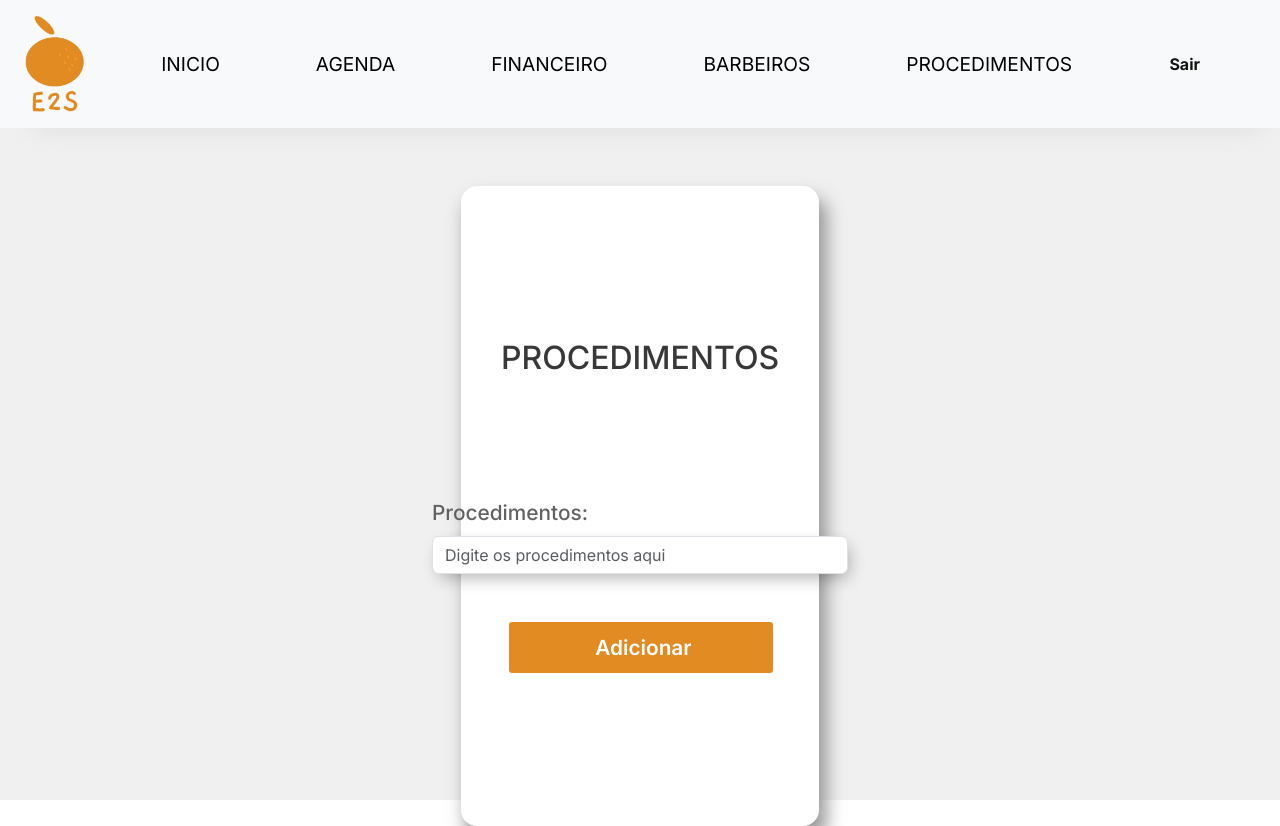
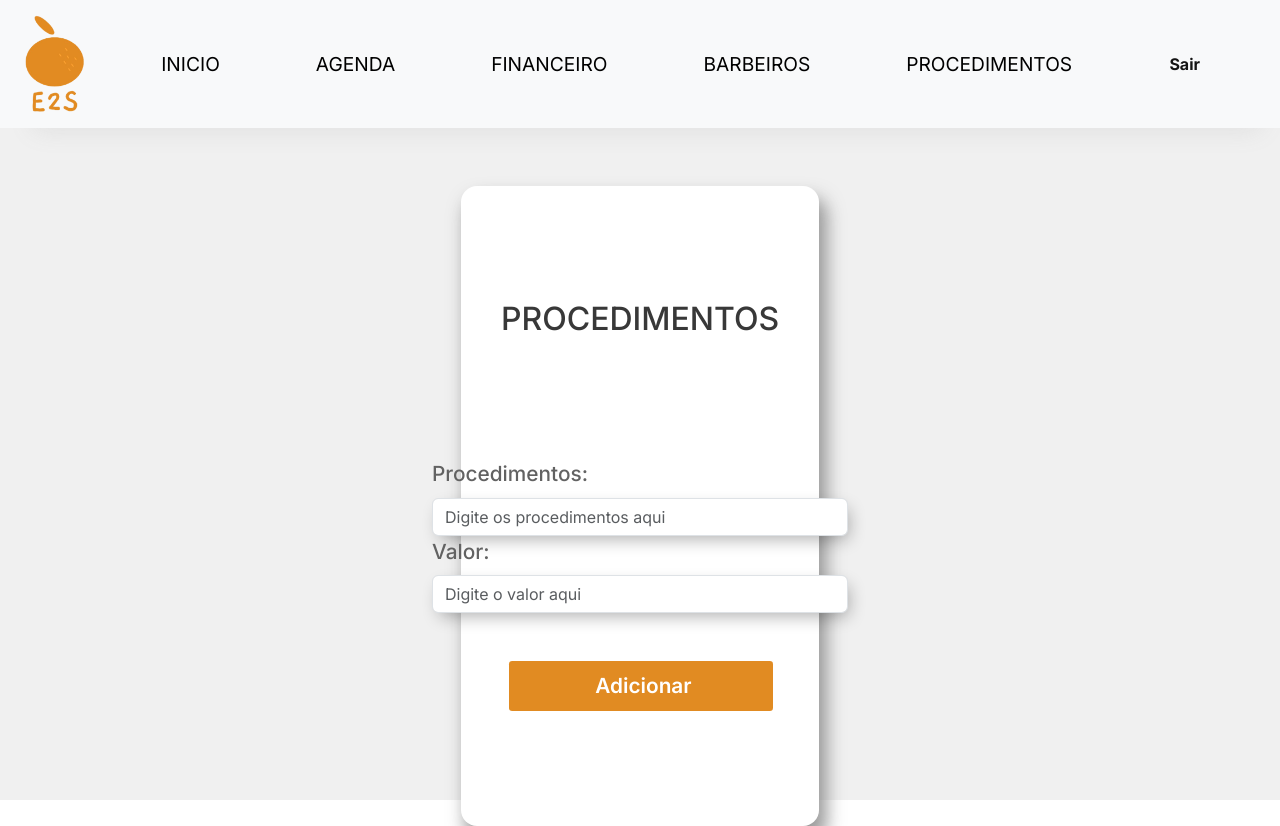
Before and after one commit to DevSamuelMuniz/barbearia, a React (Create React App) app: page /procedimentos in a window 1280 px wide. Built offline with nearby package versions, Linux system fonts and the light colour scheme; sample sign-in values are in the browser's storage.

Commit message:
ProcedimentosComValorEAprecendoNaTela

```diff
--- a/src/components/CardPc/CardPc.jsx
+++ b/src/components/CardPc/CardPc.jsx
@@ -66,6 +66,7 @@ function CardPc() {
                     nome={selectedAgendamento.nomeCliente}
                     barbeiro={selectedAgendamento.nomeBarbeiro}
                     hora={selectedAgendamento.horarioMarcado}
+                    procedimentos={selectedAgendamento.procedimentos}
                     closeModal={closeModal}
                 />
             )}
--- a/src/components/Modal/Modal.jsx
+++ b/src/components/Modal/Modal.jsx
@@ -5,18 +5,17 @@ import "./Modal.css";
 function Modal({ nome, barbeiro, hora, closeModal }) {
     const [procedimentos, setProcedimentos] = useState([]);
 
+
     useEffect(() => {
-        fetchProcedimentos();
+        axios.get('http://localhost:5000/api/procedimentos-get')
+            .then(response => {
+                setProcedimentos(response.data);
+            })
+            .catch(error => {
+                console.error("Erro ao buscar procedimentos:", error);
+            });
     }, []);
 
-    const fetchProcedimentos = async () => {
-        try {
-            const response = await axios.get('http://localhost:5000/api/procedimentos');
-            setProcedimentos(response.data);
-        } catch (error) {
-            console.error("Erro ao buscar procedimentos:", error);
-        }
-    };
 
     return (
         <div className="modal-overlay">
@@ -28,11 +27,18 @@ function Modal({ nome, barbeiro, hora, closeModal }) {
 
                 <div className="procedimentos">
                     <h2>Lista de Procedimentos:</h2>
-                    <ul>
-                        {procedimentos.map((procedimento, index) => (
-                            <li key={index}>{procedimento.procedimento}</li>
-                        ))}
-                    </ul>
+                    {procedimentos.map(procedimento => (
+                        <div key={procedimento.id} className="procedimento-item">
+                            <input
+                                type="checkbox"
+                            />
+                            <label >
+                                {procedimento.procedimento} R$
+                                {procedimento.valor}
+                            </label>
+
+                        </div>
+                    ))}
                 </div>
 
                 <button onClick={closeModal} className="btn_modal">FINALIZAR PROCEDIMENTO</button>
--- a/src/pages/Procedimentos/Procedimentos.jsx
+++ b/src/pages/Procedimentos/Procedimentos.jsx
@@ -5,18 +5,21 @@ import Header from "../../components/Header/Header";
 
 function Procedimentos() {
     const [procedimento, setProcedimento] = useState("");
+    const [valor, setValor] = useState("");
 
     const handleSubmit = async (e) => {
         e.preventDefault();
 
         try {
             const response = await axios.post("http://localhost:5000/api/procedimentos", {
-                procedimento
+                procedimento,
+                valor
             });
 
             if (response.status === 201) {
                 alert("Procedimento adicionado com sucesso!");
                 setProcedimento(""); // Limpa o campo de entrada após o envio
+                setValor("");
             } else {
                 alert("Erro ao adicionar procedimento.");
             }
@@ -45,6 +48,16 @@ function Procedimentos() {
                                 value={procedimento}
                                 onChange={(e) => setProcedimento(e.target.value)}
                             />
+
+                            <label htmlFor="text" className="form-label">Valor:</label>
+                            <input
+                                type="text"
+                                className="form-control"
+                                id="valor"
+                                placeholder="Digite o valor aqui"
+                                value={valor}
+                                onChange={(e) => setValor(e.target.value)}
+                            />
                         </div>
                         <button type="submit" className="btn-procedimentos">Adicionar</button>
                     </form>
```
